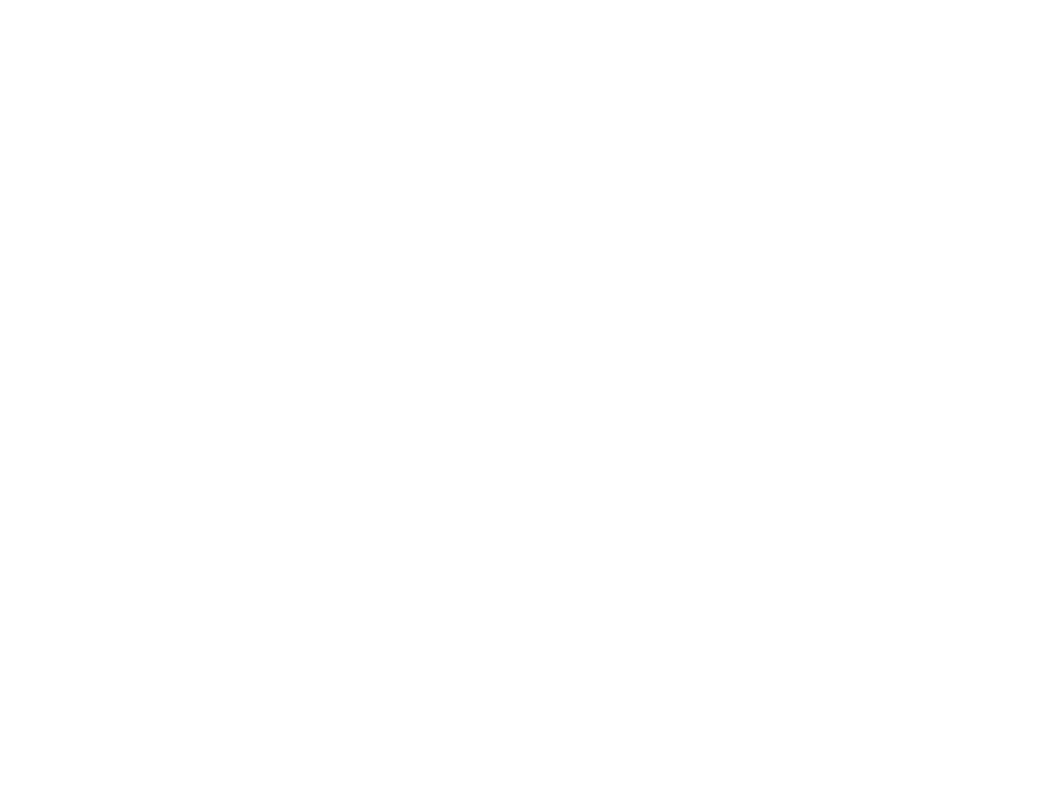
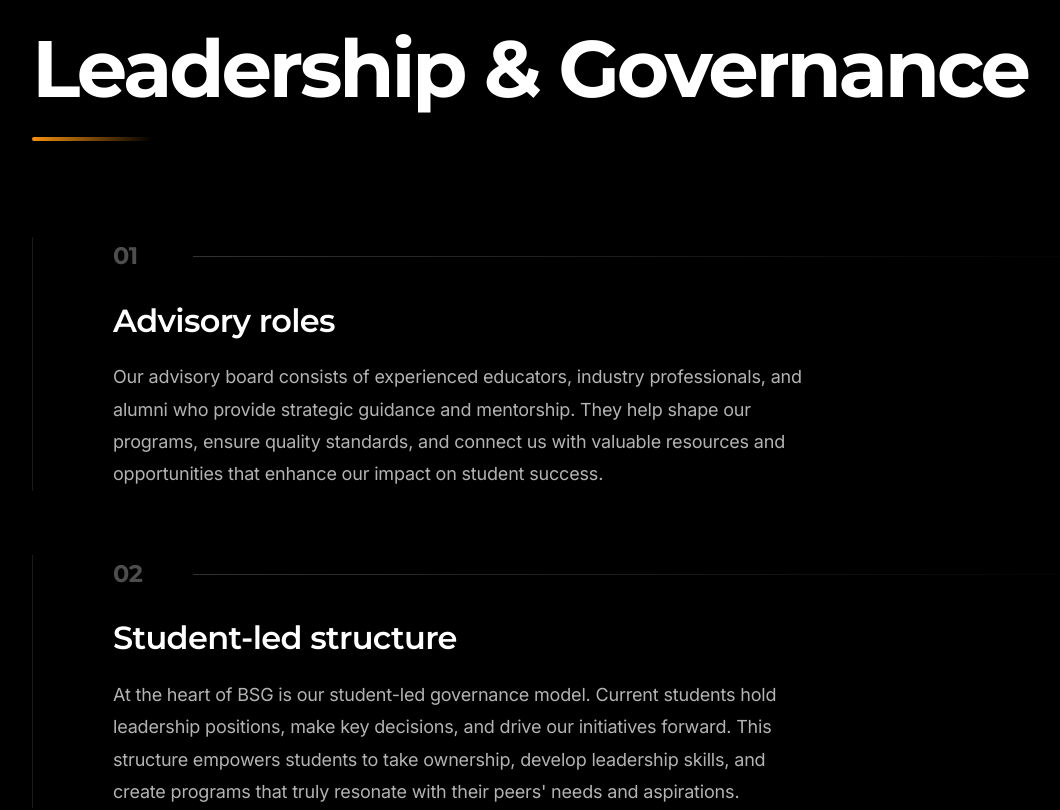
Before and after one commit to 4our0ero4our/bsg, a Next.js app: page /about in a window 1280 px wide. Shown: the part 2080-2890 px from the top of the page, without its empty margins (64-1124 px from the left). Before the commit the page ends 1945 px from the top, so only its background shows below. Built offline with nearby package versions, Linux system fonts and the light colour scheme; a web font is replaced by a local one.

Commit message:
Add Leadership And Governance component with styles, update About page to include it, and adjust MissionVisionValues styles for consistency

```diff
--- a/app/about/page.tsx
+++ b/app/about/page.tsx
@@ -2,6 +2,7 @@ import Navbar from "../components/Navbar";
 import WhoWeAre from "../components/WhoWeAre";
 import StorySection from "../components/StorySection";
 import MissionVisionValues from "../components/MissionVisionValues";
+import LeadershipGovernance from "../components/LeadershipGovernance";
 
 export default function About() {
   return (
@@ -10,6 +11,7 @@ export default function About() {
       <WhoWeAre />
       <StorySection />
       <MissionVisionValues />
+      <LeadershipGovernance />
     </main>
   );
 }
--- /dev/null
+++ b/app/components/LeadershipGovernance.module.css
@@ -0,0 +1,220 @@
+.section {
+  width: 100%;
+  background-color: #000000;
+  padding: 10rem 6rem;
+  position: relative;
+  overflow: hidden;
+}
+
+.container {
+  max-width: 1200px;
+  margin: 0 auto;
+  width: 100%;
+}
+
+.header {
+  margin-bottom: 6rem;
+  position: relative;
+}
+
+.title {
+  font-family: var(--font-montserrat), system-ui, sans-serif;
+  font-size: 5rem;
+  font-weight: 700;
+  color: #ffffff;
+  letter-spacing: -0.04em;
+  line-height: 1.1;
+  margin-bottom: 1.5rem;
+}
+
+.titleUnderline {
+  width: 120px;
+  height: 4px;
+  background: linear-gradient(90deg, #f69110 0%, rgba(246, 145, 16, 0) 100%);
+  border-radius: 2px;
+}
+
+.itemsContainer {
+  display: flex;
+  flex-direction: column;
+  gap: 4rem;
+}
+
+.item {
+  position: relative;
+  padding-left: 5rem;
+  border-left: 1px solid rgba(255, 255, 255, 0.1);
+  transition: all 0.4s ease;
+}
+
+.item:hover {
+  border-left-color: #f69110;
+  padding-left: 6rem;
+}
+
+.item:hover .itemNumber {
+  color: #f69110;
+  transform: scale(1.1);
+}
+
+.itemHeader {
+  display: flex;
+  align-items: center;
+  gap: 2rem;
+  margin-bottom: 1.5rem;
+}
+
+.itemNumber {
+  font-family: var(--font-montserrat), system-ui, sans-serif;
+  font-size: 1.5rem;
+  font-weight: 700;
+  color: rgba(255, 255, 255, 0.3);
+  transition: all 0.4s ease;
+  min-width: 3rem;
+  letter-spacing: -0.02em;
+}
+
+.itemLine {
+  flex: 1;
+  height: 1px;
+  background: linear-gradient(90deg, rgba(255, 255, 255, 0.2) 0%, rgba(255, 255, 255, 0) 100%);
+  transition: all 0.4s ease;
+}
+
+.item:hover .itemLine {
+  background: linear-gradient(90deg, rgba(246, 145, 16, 0.5) 0%, rgba(246, 145, 16, 0) 100%);
+}
+
+.itemTitle {
+  font-family: var(--font-montserrat), system-ui, sans-serif;
+  font-size: 2rem;
+  font-weight: 600;
+  color: #ffffff;
+  margin-bottom: 1.25rem;
+  letter-spacing: -0.02em;
+  line-height: 1.3;
+  transition: color 0.4s ease;
+}
+
+.item:hover .itemTitle {
+  color: #f69110;
+}
+
+.itemContent {
+  font-family: var(--font-inter), system-ui, sans-serif;
+  font-size: 1.125rem;
+  line-height: 1.8;
+  color: rgba(255, 255, 255, 0.7);
+  letter-spacing: -0.01em;
+  max-width: 700px;
+  transition: color 0.4s ease;
+}
+
+.item:hover .itemContent {
+  color: rgba(255, 255, 255, 0.9);
+}
+
+/* Responsive Design */
+@media (max-width: 1024px) {
+  .section {
+    padding: 8rem 4rem;
+  }
+
+  .title {
+    font-size: 4rem;
+  }
+
+  .header {
+    margin-bottom: 5rem;
+  }
+
+  .itemsContainer {
+    gap: 3.5rem;
+  }
+
+  .item {
+    padding-left: 4rem;
+  }
+
+  .item:hover {
+    padding-left: 4.5rem;
+  }
+}
+
+@media (max-width: 768px) {
+  .section {
+    padding: 6rem 2rem;
+  }
+
+  .title {
+    font-size: 3rem;
+  }
+
+  .header {
+    margin-bottom: 4rem;
+  }
+
+  .itemsContainer {
+    gap: 3rem;
+  }
+
+  .item {
+    padding-left: 3rem;
+  }
+
+  .item:hover {
+    padding-left: 3.5rem;
+  }
+
+  .itemNumber {
+    font-size: 1.25rem;
+    min-width: 2.5rem;
+  }
+
+  .itemTitle {
+    font-size: 1.75rem;
+  }
+
+  .itemContent {
+    font-size: 1rem;
+  }
+}
+
+@media (max-width: 480px) {
+  .section {
+    padding: 5rem 1.5rem;
+  }
+
+  .title {
+    font-size: 2.5rem;
+  }
+
+  .header {
+    margin-bottom: 3rem;
+  }
+
+  .itemsContainer {
+    gap: 2.5rem;
+  }
+
+  .item {
+    padding-left: 2.5rem;
+  }
+
+  .item:hover {
+    padding-left: 3rem;
+  }
+
+  .itemHeader {
+    gap: 1.5rem;
+  }
+
+  .itemNumber {
+    font-size: 1.125rem;
+    min-width: 2rem;
+  }
+
+  .itemTitle {
+    font-size: 1.5rem;
+  }
+}
--- /dev/null
+++ b/app/components/LeadershipGovernance.tsx
@@ -0,0 +1,67 @@
+"use client";
+
+import { motion } from "framer-motion";
+import styles from "./LeadershipGovernance.module.css";
+
+interface GovernanceItem {
+  title: string;
+  content: string;
+  number: string;
+}
+
+const governanceItems: GovernanceItem[] = [
+  {
+    title: "Advisory roles",
+    content: "Our advisory board consists of experienced educators, industry professionals, and alumni who provide strategic guidance and mentorship. They help shape our programs, ensure quality standards, and connect us with valuable resources and opportunities that enhance our impact on student success.",
+    number: "01",
+  },
+  {
+    title: "Student-led structure",
+    content: "At the heart of BSG is our student-led governance model. Current students hold leadership positions, make key decisions, and drive our initiatives forward. This structure empowers students to take ownership, develop leadership skills, and create programs that truly resonate with their peers' needs and aspirations.",
+    number: "02",
+  },
+  {
+    title: "Continuity beyond founders",
+    content: "We've built a sustainable framework that ensures BSG's mission continues long after founding members graduate. Through structured leadership transitions, comprehensive documentation, and mentorship programs, new generations of students seamlessly take the helm, preserving our values and expanding our impact.",
+    number: "03",
+  },
+];
+
+export default function LeadershipGovernance() {
+  return (
+    <section className={styles.section}>
+      <div className={styles.container}>
+        <motion.div
+          initial={{ opacity: 0, y: 20 }}
+          whileInView={{ opacity: 1, y: 0 }}
+          viewport={{ once: true }}
+          transition={{ duration: 0.6 }}
+          className={styles.header}
+        >
+          <h2 className={styles.title}>Leadership & Governance</h2>
+          <div className={styles.titleUnderline}></div>
+        </motion.div>
+
+        <div className={styles.itemsContainer}>
+          {governanceItems.map((item, index) => (
+            <motion.div
+              key={item.title}
+              initial={{ opacity: 0, x: -30 }}
+              whileInView={{ opacity: 1, x: 0 }}
+              viewport={{ once: true, margin: "-100px" }}
+              transition={{ duration: 0.6, delay: index * 0.15 }}
+              className={styles.item}
+            >
+              <div className={styles.itemHeader}>
+                <span className={styles.itemNumber}>{item.number}</span>
+                <div className={styles.itemLine}></div>
+              </div>
+              <h3 className={styles.itemTitle}>{item.title}</h3>
+              <p className={styles.itemContent}>{item.content}</p>
+            </motion.div>
+          ))}
+        </div>
+      </div>
+    </section>
+  );
+}
--- a/app/components/MissionVisionValues.module.css
+++ b/app/components/MissionVisionValues.module.css
@@ -124,10 +124,8 @@
     transform: translateX(-50%) rotate(-1deg);
     width: 75%;
     height: 0.5rem;
-    background-color: #fca5a5;
+    background-color: #f97316;
     /* Fallback */
-    background-color: rgb(253 224 71 / 0.8);
-    /* yellow-300 opacity-80 */
     border-radius: 9999px;
 }
 
@@ -168,7 +166,7 @@
 }
 
 .swipeButton {
-    background-color: #2ecc71;
+    background-color: #f97316;
     color: black;
     font-weight: bold;
     padding: 0.75rem 2rem;
--- a/app/components/MissionVisionValues.tsx
+++ b/app/components/MissionVisionValues.tsx
@@ -84,8 +84,8 @@ export default function MissionVisionValues() {
                             {/* Bottom Info */}
                             <div className={styles.bottomRow}>
                                 <div className={styles.metaInfo}>
-                                    <div>VIRGO STUDIOS</div>
-                                    <div>2024</div>
+                                    <div>BRAINSTORM GROUP</div>
+                                    <div>{ new Date().getFullYear() }</div>
                                 </div>
 
                                 <button
```
